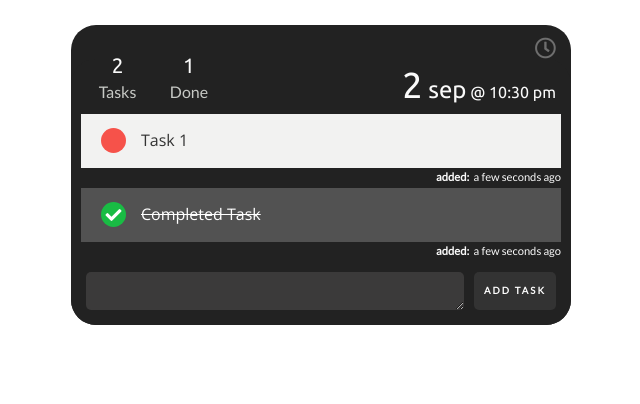
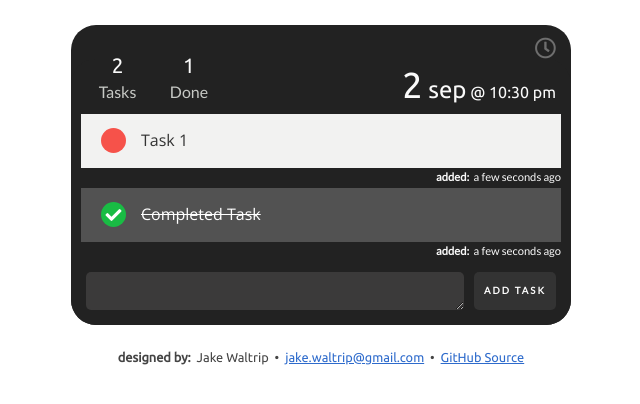
Before and after one commit to jwaltrip/react-todo-list, a React (Create React App) app: page / in a window 1280 px wide. Shown: the top 404 px of the page, without its empty margins (319-959 px from the left). Built offline with nearby package versions, Linux system fonts and the light colour scheme.

Commit message:
added my info in footer

```diff
--- a/src/App.css
+++ b/src/App.css
@@ -290,3 +290,17 @@
   cursor: pointer;
   transition: background 100ms ease-in-out;
 }
+
+.footer-made-by {
+  text-align: center;
+  font-family: 'Ubuntu', sans-serif;
+  font-size: 0.8em;
+  color: #444;
+}
+
+.footer-made-by a {
+  color: #2e6bcc;
+}
+.footer-made-by a:hover {
+  color: #004ecb;
+}
--- a/src/App.js
+++ b/src/App.js
@@ -4,6 +4,7 @@ import Header from "./components/Header";
 import AddTaskForm from "./components/AddTaskForm";
 import Task from "./components/Task";
 import TimestampToggle from "./components/TimestampToggle";
+import Footer from "./components/Footer";
 
 // main To do list component
 class App extends Component {
@@ -122,6 +123,7 @@ class App extends Component {
             <AddTaskForm handleTaskAdd={this.onTaskAdd} />
           </div>
         </div>
+        <Footer />
       </div>
     );
   }
--- /dev/null
+++ b/src/components/Footer.js
@@ -0,0 +1,11 @@
+import React from 'react';
+
+const Footer = (props) => {
+  return (
+    <div className="footer-made-by">
+      <strong>designed by:&nbsp;</strong> Jake Waltrip &nbsp;•&nbsp; <a href="mailto:jake.waltrip@gmail.com">jake.waltrip@gmail.com</a> &nbsp;•&nbsp; <a href="https://github.com/jwaltrip/react-todo-list">GitHub Source</a>
+    </div>
+  );
+};
+
+export default Footer;
```
